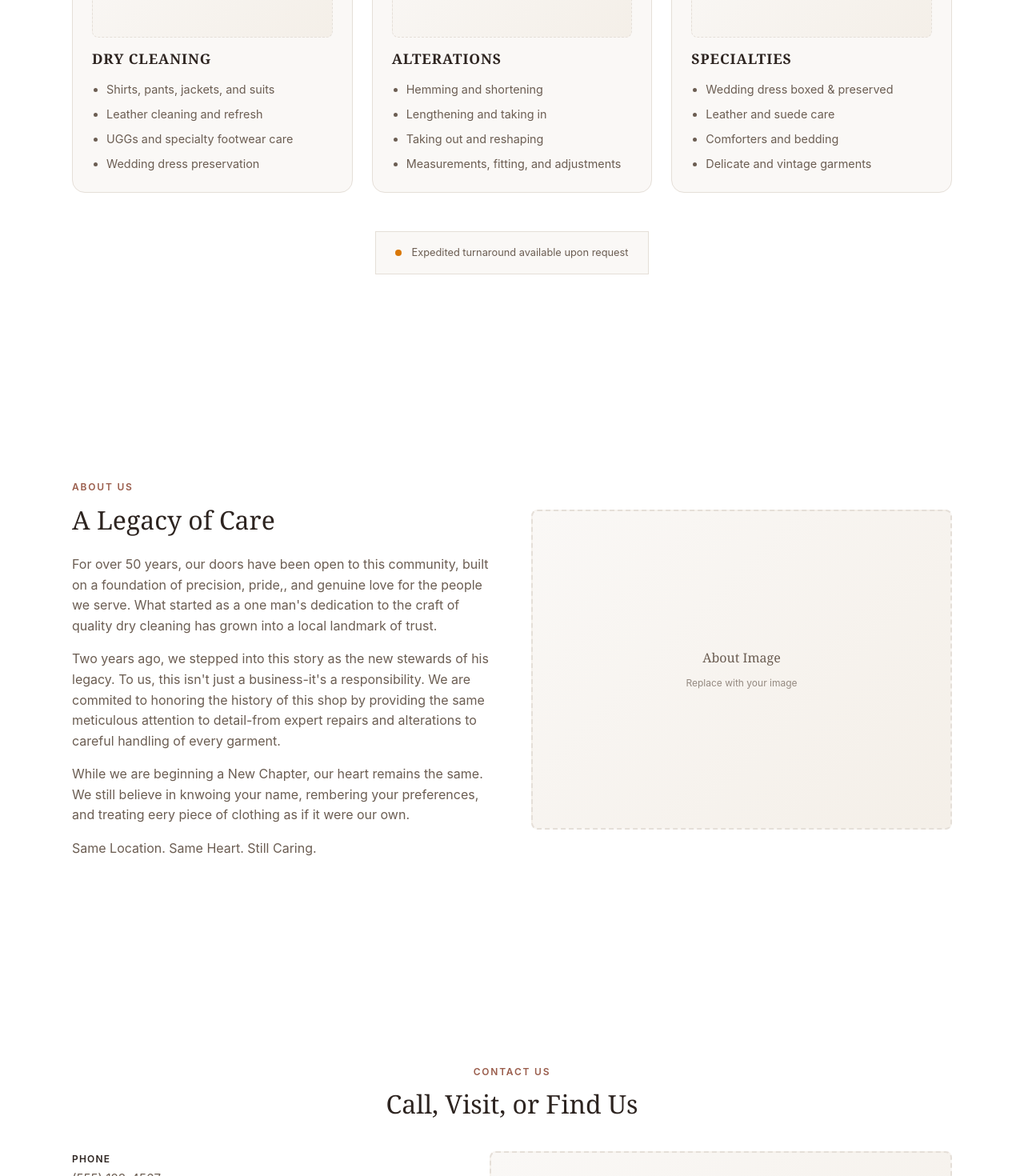
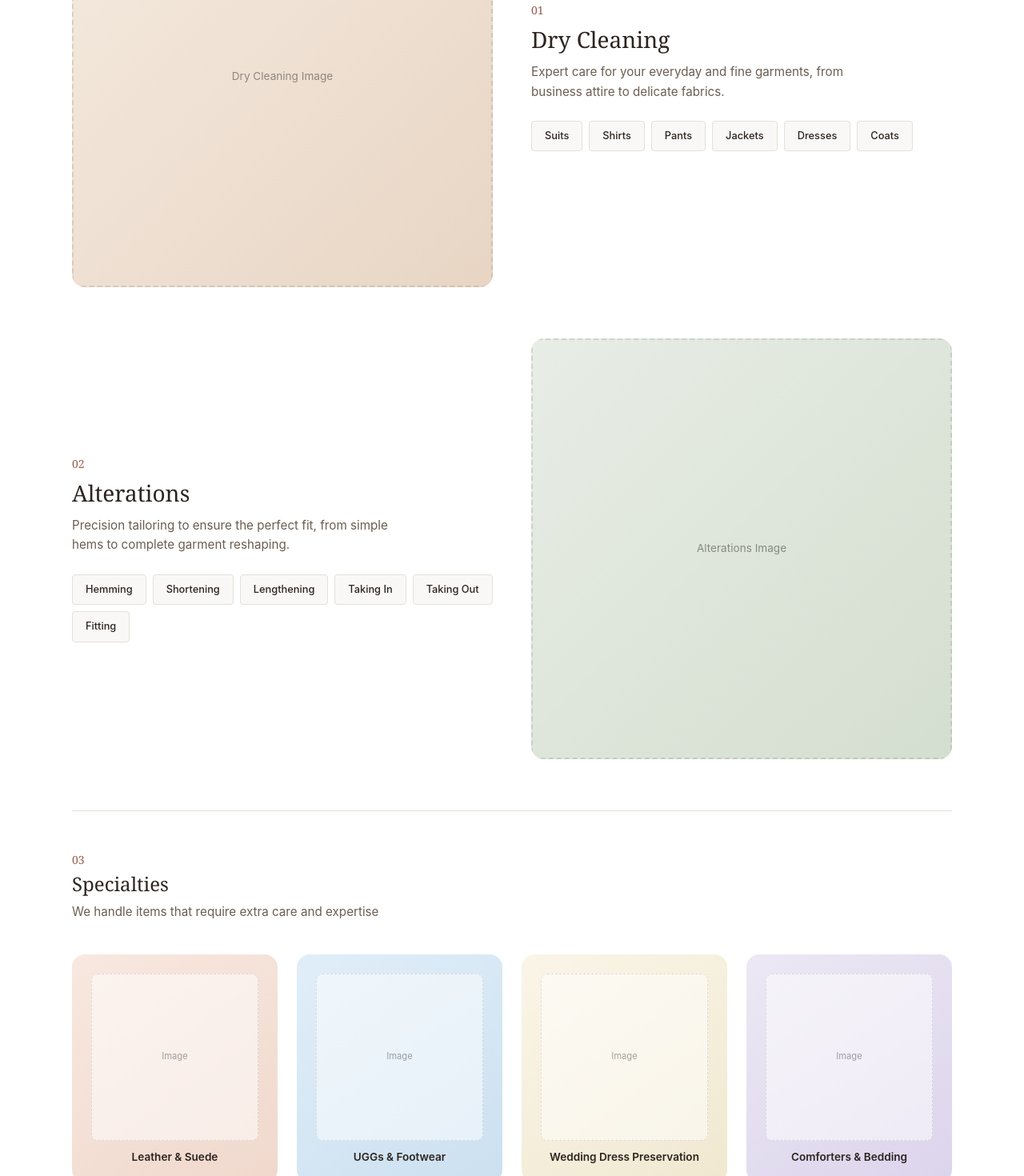
Before and after one commit to notEmmi/kandb, a React (Vite) app in the folder kandb/: page / in a window 1280 px wide. Shown: the part 1280-2750 px from the top of the page at 80% size. Built offline with nearby package versions, Linux system fonts and the light colour scheme.

Commit message:
Refactor services section for improved layout and content; enhance specialties display and update service descriptions

```diff
--- a/kandb/src/App.css
+++ b/kandb/src/App.css
@@ -345,72 +345,201 @@ section {
    Services Section
    ======================================== */
 
-.services {
-  text-align: center;
+.services-header {
+  margin-bottom: var(--space-16);
 }
 
-.section-label {
-  display: block;
-  font-size: 0.75rem;
-  font-weight: 600;
-  letter-spacing: 0.15em;
-  text-transform: uppercase;
-  color: var(--accent);
-  margin-bottom: var(--space-3);
+.header-line {
+  width: 60px;
+  height: 2px;
+  background: var(--accent);
+  margin: var(--space-6) auto 0;
 }
 
-.services h2,
-.about h2,
-.contact h2 {
-  font-size: 2rem;
-  margin: 0 0 var(--space-4);
-}
-
-.section-description {
-  max-width: 600px;
-  margin: 0 auto;
-}
-
-.service-grid {
+/* Featured Service Blocks */
+.service-featured {
   display: grid;
-  gap: var(--space-6);
-  margin-top: var(--space-12);
+  gap: var(--space-8);
+  margin-bottom: var(--space-16);
   text-align: left;
 }
 
-.service-card {
-  padding: var(--space-6);
+.service-featured-visual {
+  position: relative;
+  border-radius: var(--radius-lg);
+  overflow: hidden;
+  aspect-ratio: 4 / 3;
+}
+
+.service-featured-visual img {
+  width: 100%;
+  height: 100%;
+  object-fit: cover;
+}
+
+.placeholder-featured {
+  display: flex;
+  align-items: center;
+  justify-content: center;
+  width: 100%;
+  height: 100%;
+  min-height: 240px;
+  border: 2px dashed rgba(0, 0, 0, 0.1);
+  border-radius: var(--radius-md);
+}
+
+.placeholder-featured span {
+  font-size: 0.85rem;
+  color: rgba(0, 0, 0, 0.4);
+}
+
+/* Colored backgrounds for service visuals */
+.service-bg-warm {
+  background: linear-gradient(135deg, #f5ebe0, #e8d5c4);
+}
+
+.service-bg-sage {
+  background: linear-gradient(135deg, #e8ede5, #d4ded0);
+}
+
+.service-featured-content {
+  display: flex;
+  flex-direction: column;
+  justify-content: center;
+}
+
+.service-number {
+  font-family: var(--font-serif);
+  font-size: 0.875rem;
+  color: var(--accent);
+  margin-bottom: var(--space-2);
+}
+
+.service-featured-content h3 {
+  font-size: 1.75rem;
+  margin: 0 0 var(--space-3);
+}
+
+.service-featured-content p {
+  margin: 0 0 var(--space-6);
+  font-size: 0.95rem;
+  max-width: 400px;
+}
+
+.service-items {
+  display: flex;
+  flex-wrap: wrap;
+  gap: var(--space-2);
+}
+
+.service-item {
+  padding: var(--space-2) var(--space-4);
   background: var(--card);
   border: 1px solid var(--border);
-  border-radius: var(--radius-lg);
-  transition: box-shadow 0.2s ease;
+  font-size: 0.8rem;
+  font-weight: 500;
+  color: var(--primary);
+  border-radius: var(--radius-sm);
 }
 
-.service-card:hover {
-  box-shadow: 0 8px 32px rgba(27, 19, 15, 0.08);
+/* Specialties Section */
+.specialties-section {
+  margin-top: var(--space-8);
+  padding-top: var(--space-12);
+  border-top: 1px solid var(--border);
 }
 
-.service-icon {
-  margin-bottom: var(--space-4);
+.specialties-header {
+  text-align: left;
+  margin-bottom: var(--space-10);
 }
 
-.service-card h3 {
-  font-size: 1.1rem;
-  font-weight: 600;
-  letter-spacing: 0.05em;
-  text-transform: uppercase;
-  margin: 0 0 var(--space-4);
+.specialties-header h3 {
+  font-size: 1.5rem;
+  margin: var(--space-1) 0 var(--space-2);
 }
 
-.service-card ul {
+.specialties-header p {
   margin: 0;
-  padding-left: 18px;
+  font-size: 0.95rem;
 }
 
-.service-card li {
-  font-size: 0.9rem;
+/* Specialty Cards Grid */
+.specialty-grid {
+  display: grid;
+  grid-template-columns: repeat(2, 1fr);
+  gap: var(--space-4);
 }
 
+.specialty-card {
+  position: relative;
+  padding: var(--space-4);
+  border-radius: var(--radius-lg);
+  text-align: center;
+  transition: transform 0.2s ease, box-shadow 0.2s ease;
+}
+
+.specialty-card:hover {
+  transform: translateY(-4px);
+  box-shadow: 0 12px 32px rgba(27, 19, 15, 0.1);
+}
+
+.specialty-image {
+  aspect-ratio: 1;
+  margin-bottom: var(--space-3);
+  border-radius: var(--radius-md);
+  overflow: hidden;
+}
+
+.specialty-image img {
+  width: 100%;
+  height: 100%;
+  object-fit: cover;
+}
+
+.placeholder-specialty {
+  display: flex;
+  align-items: center;
+  justify-content: center;
+  width: 100%;
+  height: 100%;
+  min-height: 100px;
+  background: rgba(255, 255, 255, 0.5);
+  border: 1px dashed rgba(0, 0, 0, 0.1);
+  border-radius: var(--radius-md);
+}
+
+.placeholder-specialty span {
+  font-size: 0.7rem;
+  color: rgba(0, 0, 0, 0.35);
+}
+
+.specialty-card h4 {
+  font-family: var(--font-sans);
+  font-size: 0.85rem;
+  font-weight: 600;
+  margin: 0;
+  color: var(--primary);
+}
+
+/* Specialty card color variations */
+.specialty-bg-blush {
+  background: linear-gradient(145deg, #f8e8e0, #f0d8cc);
+}
+
+.specialty-bg-sky {
+  background: linear-gradient(145deg, #e0eef8, #cce0f0);
+}
+
+.specialty-bg-cream {
+  background: linear-gradient(145deg, #faf5e8, #f0e8d0);
+}
+
+.specialty-bg-lavender {
+  background: linear-gradient(145deg, #ece8f4, #dcd4ec);
+}
+
+/* Service Note */
 .service-note {
   display: inline-flex;
   align-items: center;
@@ -593,7 +722,25 @@ section {
     font-size: 3rem;
   }
 
-  .service-grid {
+  .service-featured {
+    grid-template-columns: 1fr 1fr;
+    gap: var(--space-12);
+    align-items: center;
+  }
+
+  .service-featured-reverse {
+    direction: rtl;
+  }
+
+  .service-featured-reverse > * {
+    direction: ltr;
+  }
+
+  .service-featured-visual {
+    aspect-ratio: 1;
+  }
+
+  .specialty-grid {
     grid-template-columns: repeat(3, 1fr);
   }
 
@@ -633,4 +780,17 @@ section {
   .placeholder-image {
     min-height: 400px;
   }
+
+  .specialty-grid {
+    grid-template-columns: repeat(4, 1fr);
+    gap: var(--space-6);
+  }
+
+  .specialty-card {
+    padding: var(--space-6);
+  }
+
+  .placeholder-specialty {
+    min-height: 140px;
+  }
 }
--- a/kandb/src/App.jsx
+++ b/kandb/src/App.jsx
@@ -10,11 +10,9 @@ function App() {
 
   return (
     <div className="app">
-      {/* Navigation */}
       <nav className="top-nav">
-        <div className="logo-text">
+        <div className="logo">
           <img className="logo-img" src={logo} alt="K & B logo" />
-          <span className="logo-tagline">Dry Cleaning <br></br>& Alterations</span>
         </div>
 
         <div className={`nav-links ${mobileMenuOpen ? 'is-open' : ''}`} id="primary-navigation">
@@ -38,7 +36,6 @@ function App() {
       </nav>
 
       <main className="main">
-        {/* Hero Section */}
         <section className="hero" aria-labelledby="hero-title">
           <div className="hero-copy">
             <div className="hero-tags">
@@ -58,7 +55,6 @@ function App() {
           </div>
 
           <div className="hero-visual">
-            {/* Replace with your image: <img src="/hero-image.jpg" alt="Garment care" /> */}
             <div className="placeholder-image" role="img" aria-label="Professional garment care services">
               <span>Hero Image</span>
               <small>Replace with your image</small>
@@ -66,60 +62,91 @@ function App() {
           </div>
         </section>
 
-        {/* Services Section */}
         <section className="services" id="services">
+          <div className="services-header">
             <span className="section-label">Our Services</span>
-          <h2>What We Clean and Restore</h2>
-          <p className="section-description">We handle everyday care and specialty items with the same attention to detail, including leather, UGGs, wedding dress preservation, and delicate formalwear.</p>
+            <h2>What We Offer</h2>
+            <div className="header-line" aria-hidden="true"></div>
+          </div>
 
-          <div className="service-grid">
-            <article className="service-card">
-              <div className="service-icon">
-                {/* Replace with image: <img src="/dry-cleaning.jpg" alt="Dry cleaning" /> */}
-                <div className="placeholder-icon">
-                  <span>Image</span>
+          <div className="service-featured">
+            <div className="service-featured-visual service-bg-warm">
+              <div className="placeholder-featured">
+                <span>Dry Cleaning Image</span>
               </div>
             </div>
+            <div className="service-featured-content">
+              <span className="service-number">01</span>
               <h3>Dry Cleaning</h3>
-              <ul>
-                <li>Shirts, pants, jackets, and suits</li>
-                <li>Leather cleaning and refresh</li>
-                <li>UGGs and specialty footwear care</li>
-                <li>Wedding dress preservation</li>
-              </ul>
+              <p>Expert care for your everyday and fine garments, from business attire to delicate fabrics.</p>
+              <div className="service-items">
+                <span className="service-item">Suits</span>
+                <span className="service-item">Shirts</span>
+                <span className="service-item">Pants</span>
+                <span className="service-item">Jackets</span>
+                <span className="service-item">Dresses</span>
+                <span className="service-item">Coats</span>
+              </div>
+            </div>
+          </div>
+
+          <div className="service-featured service-featured-reverse">
+            <div className="service-featured-visual service-bg-sage">
+              <div className="placeholder-featured">
+                <span>Alterations Image</span>
+              </div>
+            </div>
+            <div className="service-featured-content">
+              <span className="service-number">02</span>
+              <h3>Alterations</h3>
+              <p>Precision tailoring to ensure the perfect fit, from simple hems to complete garment reshaping.</p>
+              <div className="service-items">
+                <span className="service-item">Hemming</span>
+                <span className="service-item">Shortening</span>
+                <span className="service-item">Lengthening</span>
+                <span className="service-item">Taking In</span>
+                <span className="service-item">Taking Out</span>
+                <span className="service-item">Fitting</span>
+              </div>
+            </div>
+          </div>
+
+          <div className="specialties-section">
+            <div className="specialties-header">
+              <span className="service-number">03</span>
+              <h3>Specialties</h3>
+              <p>We handle items that require extra care and expertise</p>
+            </div>
+
+            <div className="specialty-grid">
+              <article className="specialty-card specialty-bg-blush">
+                <div className="specialty-image">
+                  <div className="placeholder-specialty"><span>Image</span></div>
+                </div>
+                <h4>Leather & Suede</h4>
               </article>
 
-            <article className="service-card">
-              <div className="service-icon">
-                {/* Replace with image: <img src="/alterations.jpg" alt="Alterations" /> */}
-                <div className="placeholder-icon">
-                  <span>Image</span>
+              <article className="specialty-card specialty-bg-sky">
+                <div className="specialty-image">
+                  <div className="placeholder-specialty"><span>Image</span></div>
                 </div>
-              </div>
-              <h3>Alterations</h3>
-              <ul>
-                <li>Hemming and shortening</li>
-                <li>Lengthening and taking in</li>
-                <li>Taking out and reshaping</li>
-                <li>Measurements, fitting, and adjustments</li>
-              </ul>
+                <h4>UGGs & Footwear</h4>
               </article>
 
-            <article className="service-card">
-              <div className="service-icon">
-                {/* Replace with image: <img src="/specialties.jpg" alt="Specialty items" /> */}
-                <div className="placeholder-icon">
-                  <span>Image</span>
+              <article className="specialty-card specialty-bg-cream">
+                <div className="specialty-image">
+                  <div className="placeholder-specialty"><span>Image</span></div>
                 </div>
+                <h4>Wedding Dress Preservation</h4>
+              </article>
+
+              <article className="specialty-card specialty-bg-lavender">
+                <div className="specialty-image">
+                  <div className="placeholder-specialty"><span>Image</span></div>
                 </div>
-              <h3>Specialties</h3>
-              <ul>
-                <li>Wedding dress boxed & preserved</li>
-                <li>Leather and suede care</li>
-                <li>Comforters and bedding</li>
-                <li>Delicate and vintage garments</li>
-              </ul>
+                <h4>Comforters & Bedding</h4>
               </article>
+            </div>
           </div>
 
           <div className="service-note">
@@ -128,7 +155,6 @@ function App() {
           </div>
         </section>
 
-        {/* About Section */}
         <section className="about" id="about">
           <div className="about-content">
             <span className="section-label">About Us</span>
@@ -138,8 +164,8 @@ function App() {
             <p>While we are beginning a New Chapter, our heart remains the same. We still believe in knwoing your name, rembering your preferences, and treating eery piece of clothing as if it were our own.</p>
             <p className="">Same Location. Same Heart. Still Caring.</p>
           </div>
+
           <div className="about-visual">
-            {/* Replace with image: <img src="/about-image.jpg" alt="Our shop" /> */}
             <div className="placeholder-image" role="img" aria-label="K & B dry cleaning shop">
               <span>About Image</span>
               <small>Replace with your image</small>
@@ -147,7 +173,6 @@ function App() {
           </div>
         </section>
 
-        {/* Contact Section */}
         <section className="contact" id="contact">
           <span className="section-label">Contact Us</span>
           <h2>Call, Visit, or Find Us</h2>
@@ -173,7 +198,6 @@ function App() {
             </div>
 
             <div className="map-placeholder">
-              {/* Replace with Google Maps embed or image */}
               <div className="placeholder-image" role="img" aria-label="Map showing business location">
                 <span>Map</span>
                 <small>Add Google Maps embed</small>
@@ -183,7 +207,6 @@ function App() {
         </section>
       </main>
 
-      {/* Footer */}
       <footer className="footer">
         <p>&copy; {new Date().getFullYear()} K & B Dry Cleaning and Alterations. All rights reserved.</p>
       </footer>
```
Lines whose indentation alone changed are shown as unchanged.
